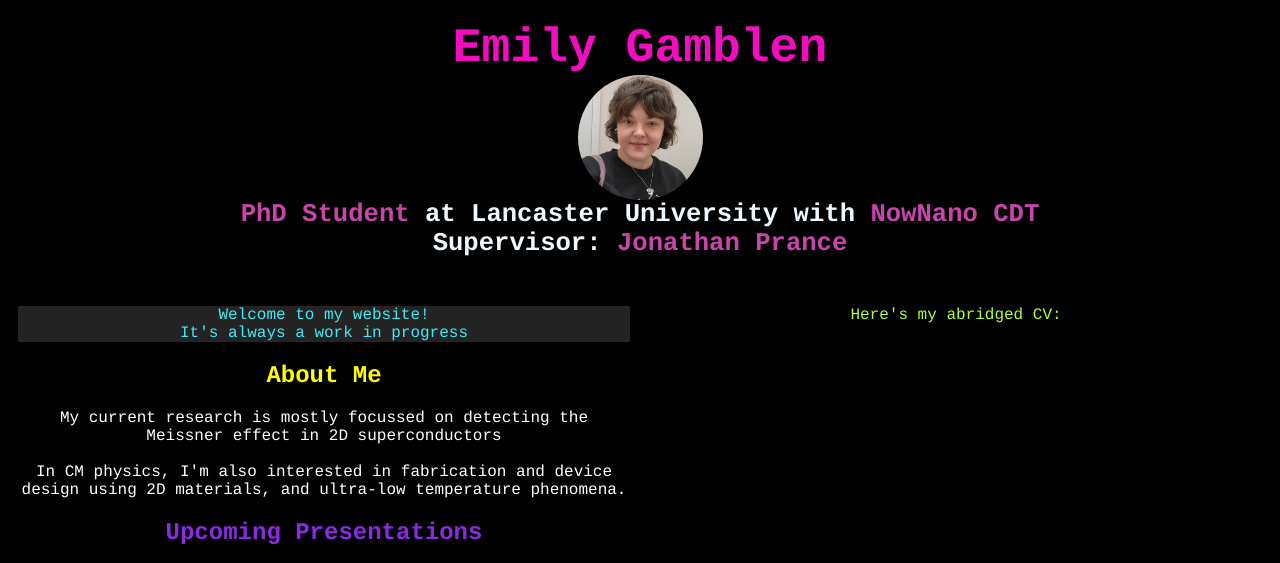
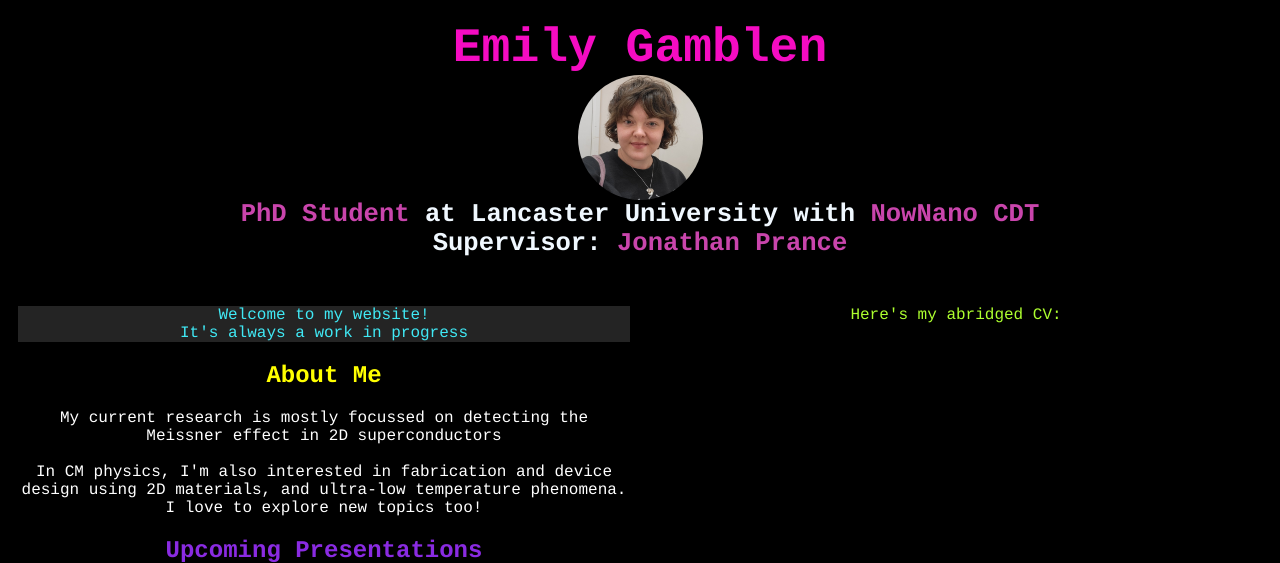
Before and after one commit to emily-gamblen/emily-gamblen.github.io, a plain HTML site: page index.html in a window 1280 px wide. Shown: the top 563 px of the page. Drawn offline with Linux system fonts and the light colour scheme.

Commit message:
Even smaller change
saying I like new topics

```diff
--- a/index.html
+++ b/index.html
@@ -129,7 +129,7 @@
             <h2 style="color: yellow;">About Me</h2>
             <p style="color: white;">
                 My current research is mostly focussed on detecting the Meissner effect in 2D superconductors<br><br>
-                In CM physics, I'm also interested in fabrication and device design using 2D materials, and ultra-low temperature phenomena.
+                In CM physics, I'm also interested in fabrication and device design using 2D materials, and ultra-low temperature phenomena. I love to explore new topics too!
             </p>
             <h2 style="color:blueviolet;">Upcoming Presentations</h2>
             <p style="color:white;">
```
